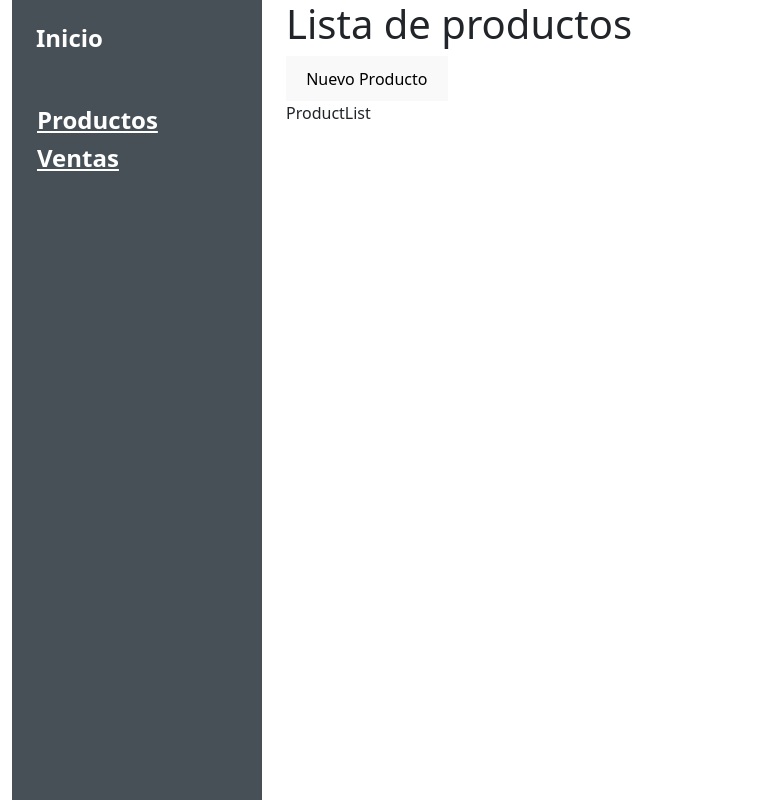
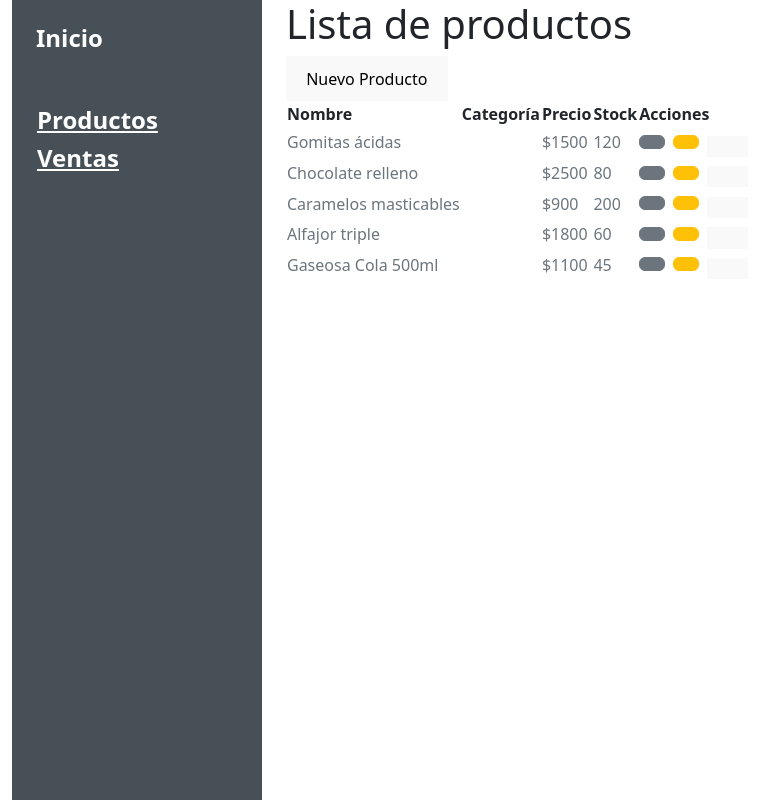
Before and after one commit to daniv341/GestionBetaFE, a React (Vite) app: page / in a window 1280 px wide. Shown: the whole page, without its empty margins (0-760 px from the left). Built offline with nearby package versions, Linux system fonts and the light colour scheme.

Commit message:
agregue componente para tabla dinamica, y helpers de prueba para tabla producto

```diff
--- /dev/null
+++ b/src/common/sidebar/DataTable.jsx
@@ -0,0 +1,22 @@
+import React from "react";
+
+function DataTable({ columns, data, RowComponent }) {
+  return (
+    <table>
+      <thead>
+        <tr className="">
+          {columns.map((col, i) => (
+            <th key={i}>{col}</th>
+          ))}
+        </tr>
+      </thead>
+      <tbody>
+        {data.map((row, i) => (
+          <RowComponent key={i} row={row} />
+        ))}
+      </tbody>
+    </table>
+  );
+}
+
+export default DataTable;
--- a/src/features/product/components/ProductList.jsx
+++ /dev/null
@@ -1,9 +0,0 @@
-import React from 'react'
-
-function ProductList() {
-  return (
-    <div>ProductList</div>
-  )
-}
-
-export default ProductList
--- /dev/null
+++ b/src/features/product/components/ProductRow.jsx
@@ -0,0 +1,42 @@
+import React from 'react'
+import { Link } from 'react-router-dom'
+
+function ProductRow({row}) {
+    console.log(row);
+
+  return (
+
+  <tr className="align-middle text-start text-secondary">
+      <td className="">{row.Nombre}</td>
+      <td>{row.Categoria}</td>
+      <td>${row.Precio}</td>
+      <td>{row.Stock}</td>
+
+      <td className="d-flex flex-column gap-2 align-items-center flex-lg-row d-lg-table-cell">
+        <Link
+          title="Ver menú"
+          to="{/admin/productos/ver-menu/${row._id}}"
+          className="me-lg-2 btn btn-secondary border-secondary"
+        >
+
+        </Link>
+        <Link
+          title="Editar menú"
+          to="{/admin/productos/editar-menu/${row._id}}"
+          className="me-lg-2 btn btn-warning"
+        >
+        </Link>
+        <button
+          variant="danger"
+          title="Eliminar menú"
+          className="me-lg-2"
+
+        >
+
+        </button>
+      </td>
+    </tr>
+  )
+}
+
+export default ProductRow
--- a/src/features/product/pages/ProductView.jsx
+++ b/src/features/product/pages/ProductView.jsx
@@ -1,13 +1,22 @@
 import React from 'react'
-import ProductList from '../components/ProductList'
+import DataTable from '../../../common/sidebar/DataTable'
+import  colsProduct  from '../../../helpers/colsProduct.js'
+import data from '../../../helpers/data.js'
+import ProductRow from '../components/ProductRow'
+
 
 function ProductView() {
+
   return (
   <section>
 
         <h1>Lista de productos</h1>
         <button>Nuevo Producto</button>
-        <ProductList></ProductList>
+       <DataTable
+          columns={colsProduct}
+          data={data}
+          RowComponent={ProductRow}
+        ></DataTable>
     </section>
 
   )
--- /dev/null
+++ b/src/helpers/colsProduct.js
@@ -0,0 +1,2 @@
+ const columns = ['Nombre', 'Categoría', 'Precio', 'Stock', 'Acciones'];
+ export default columns;
--- /dev/null
+++ b/src/helpers/data.js
@@ -0,0 +1,33 @@
+const data = [
+  {
+    Nombre: "Gomitas ácidas",
+    Categoría: "Golosinas",
+    Precio: 1500,
+    Stock: 120
+  },
+  {
+    Nombre: "Chocolate relleno",
+    Categoría: "Chocolates",
+    Precio: 2500,
+    Stock: 80
+  },
+  {
+    Nombre: "Caramelos masticables",
+    Categoría: "Golosinas",
+    Precio: 900,
+    Stock: 200
+  },
+  {
+    Nombre: "Alfajor triple",
+    Categoría: "Alfajores",
+    Precio: 1800,
+    Stock: 60
+  },
+  {
+    Nombre: "Gaseosa Cola 500ml",
+    Categoría: "Bebidas",
+    Precio: 1100,
+    Stock: 45
+  }
+];
+export default data;
```
